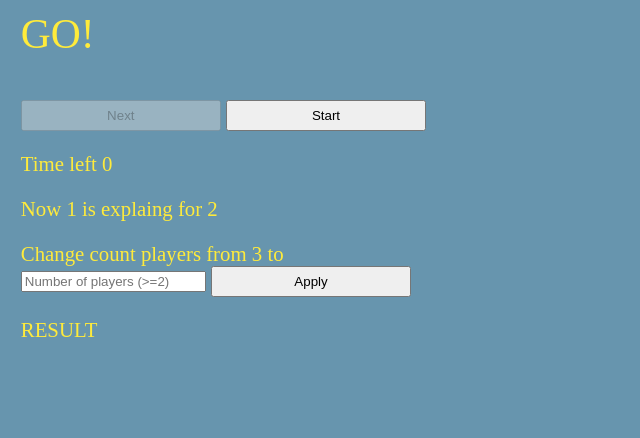
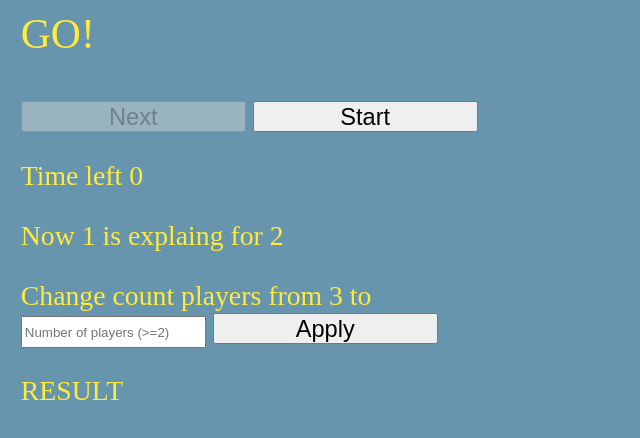
Before and after one commit to prifio/prifio.github.io, a plain HTML site: page index.html in a window 1280 px wide. Shown: the whole page, without its empty margins (0-640 px from the left). Drawn offline with Linux system fonts and the light colour scheme.

Commit message:
Change css. Fix Next.disabled

```diff
--- a/main.js
+++ b/main.js
@@ -82,7 +82,7 @@ function endExplain()
     word.innerText = "GO!";
     nextButton.disabled = true;
     goButton.disabled = false;
-    nextButton.disabled = false;
+    nextButton.disabled = true;
     clearInterval(tim);
     ++whoSay;
     ++forSay;
--- a/style.css
+++ b/style.css
@@ -5,7 +5,7 @@ html{
 body {
     background-color :#6795ae;
     color :#FFEB3B;
-    font-size: 2rem;
+    font-size: 2.67rem;
     width :100%;
     max-width :500px;
     margin : auto 0;
@@ -13,12 +13,13 @@ body {
 }
 
 #word{
-    font-size :200%;
+    font-size :150%;
 }
 
 button {
-    width :40%;
+    width :45%;
     height :3rem;
+    font-size :85%;
 }
 
 #result p{
@@ -31,6 +32,8 @@ button {
 
 #cntPlayers input{
     display: inline-block;
+    margin: 0;
+    height :3rem;
 }
 
 #inp:invalid {
```
